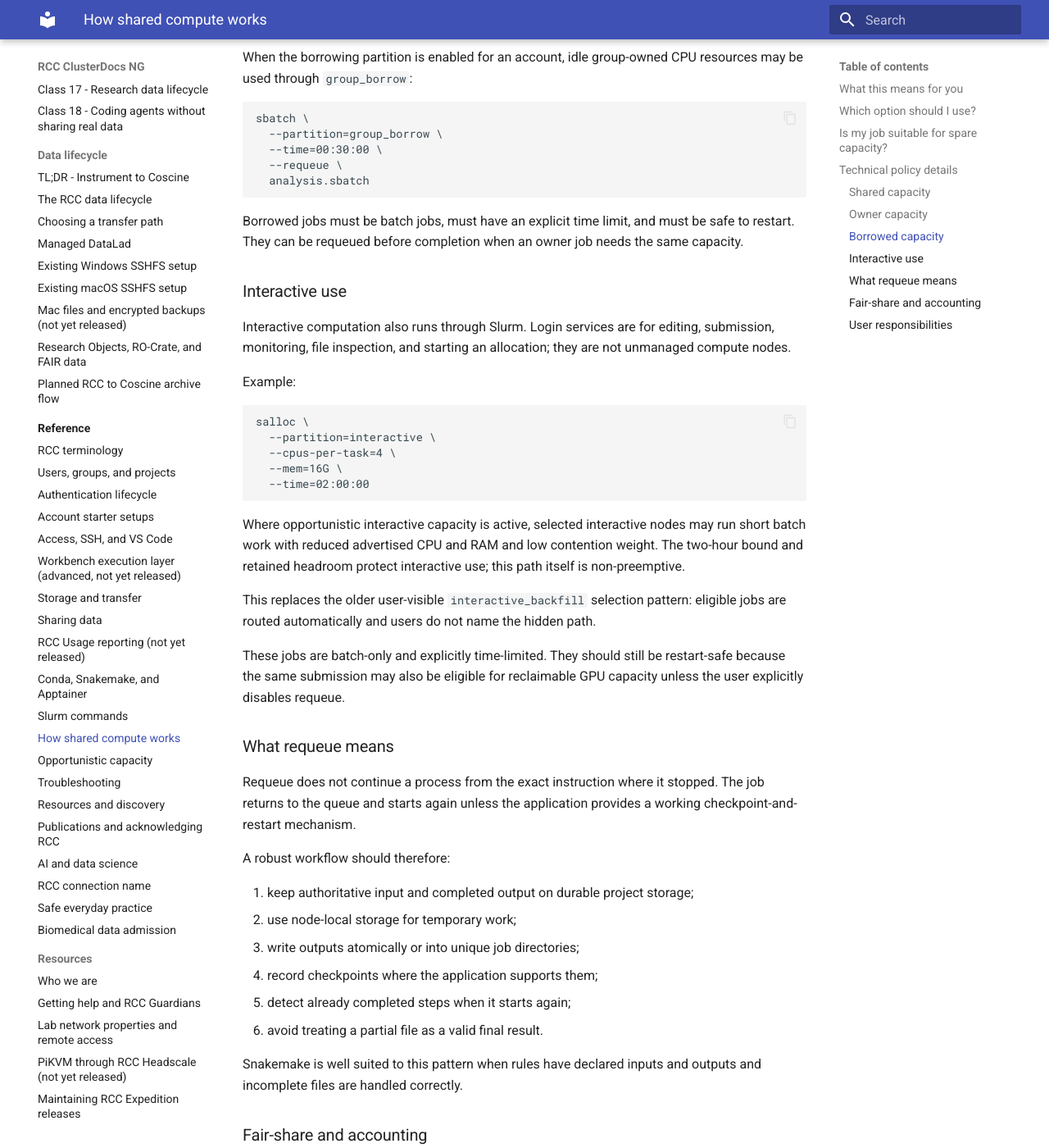
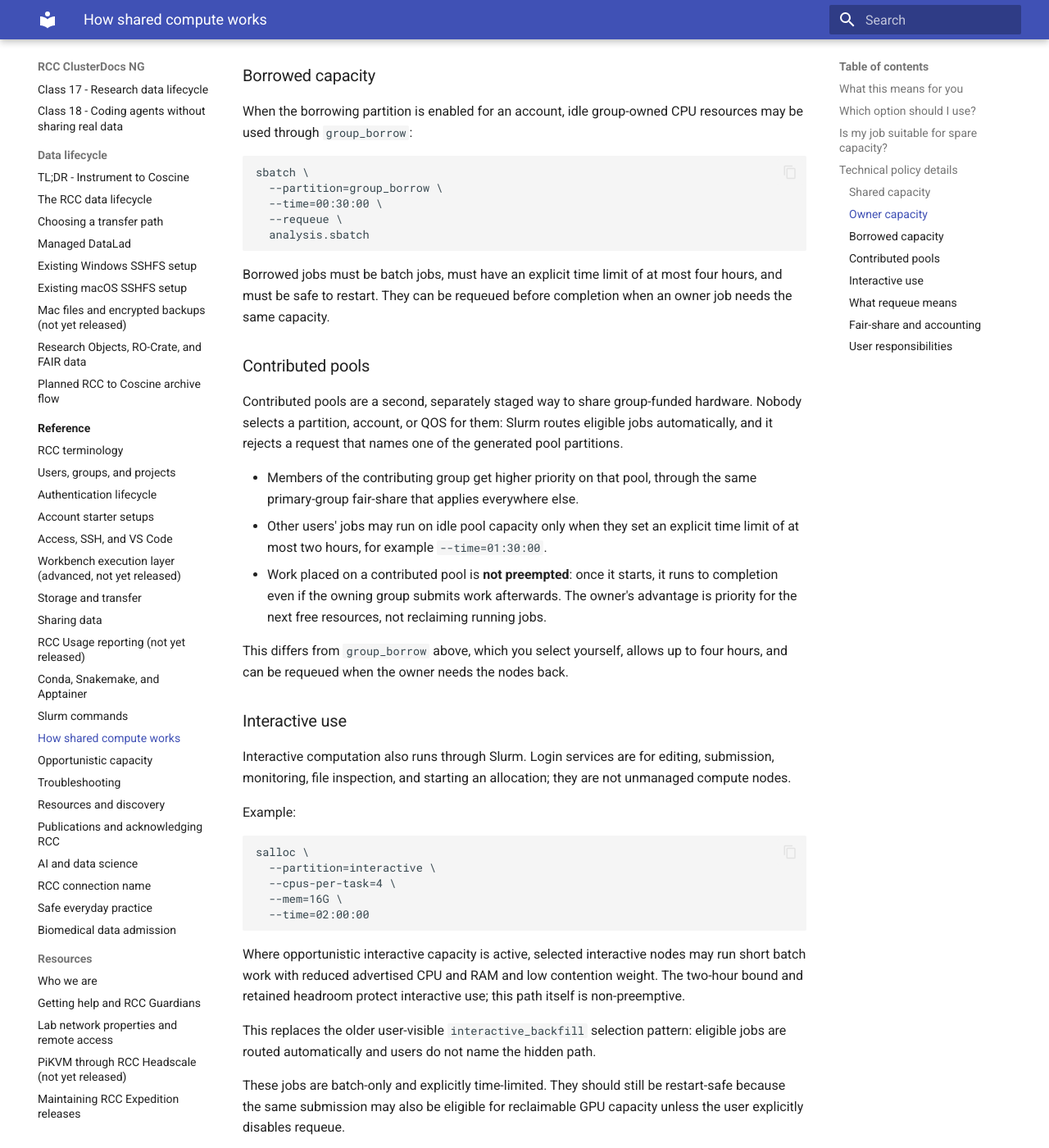
Before and after one commit to IKIM-Essen/ClusterDocs, an MkDocs documentation site: the page built from docs/reference/how-shared-compute-works.md, in a window 1280 px wide and 1400 px high, scrolled down 2833 px. Shown: the whole window at 82% size. Built offline with MkDocs 1.6.1 and Material for MkDocs 9.7.7, drawn with Linux system fonts in a browser that asks for light colours; some of the changed text lies outside the part shown.

Commit message:
Explain contributed pools beside group_borrow on the shared-compute page (#94)
RCC stages two ways to share group-funded hardware. The page described only
the user-selected group_borrow partition (at most four hours, requeueable on
owner demand). Add a "Contributed pools" section for the separately staged,
automatically routed pools: owner-group priority through primary-group
fair-share, other users' jobs eligible only with an explicit limit of at most
two hours, and no preemption once started. Add the row to the decision
table, state group_borrow's four-hour limit explicitly, and pin the
distinction in the resource-policy test.


Claude-Session: https://claude.ai/code/session_01WNS28LJ4F9CYUoXB4F3BaF

Co-authored-by: Claude <noreply@anthropic.com>

````diff
--- a/docs/reference/how-shared-compute-works.md
+++ b/docs/reference/how-shared-compute-works.md
@@ -4,9 +4,9 @@ Most users do not need to choose a special resource-sharing option. Submit work
 to the normal CPU, GPU, short, or interactive partition described in the
 [Slurm reference](slurm.md), and Slurm will find suitable capacity.
 
-> **Status:** owner partitions, `group_borrow`, and opportunistic placement are
-> staged and **not yet enabled** on RCC. Today all users submit to the normal
-> shared partitions.
+> **Status:** owner partitions, `group_borrow`, contributed pools, and
+> opportunistic placement are staged and **not yet enabled** on RCC. Today all
+> users submit to the normal shared partitions.
 
 Some compute resources were contributed by individual research groups. RCC
 protects those groups' access while allowing other researchers to use spare
@@ -43,6 +43,7 @@ that interruption.
 | Normal CPU or GPU analysis | Shared CPU or GPU partition | Normal queue priority and fair-share |
 | Work for a group that contributed hardware | Owner path supplied for the account (not yet enabled) | Priority on that group's contributed capacity |
 | Short, restartable batch work | `group_borrow` (not yet enabled) | The job may be requeued |
+| Any job with an explicit limit of two hours or less | Nothing extra; Slurm may place it on an idle contributed pool (not yet enabled) | Runs to completion; not preempted |
 | Shell, notebook, or debugging session | `interactive` | Stay present and release it when finished |
 
 If you are unsure, use the normal shared partition. Choose borrowed capacity
@@ -124,9 +125,28 @@ sbatch \
   analysis.sbatch
 ```
 
-Borrowed jobs must be batch jobs, must have an explicit time limit, and must be
-safe to restart. They can be requeued before completion when an owner job needs
+Borrowed jobs must be batch jobs, must have an explicit time limit of at most
+four hours, and must be safe to restart. They can be requeued before completion when an owner job needs
 the same capacity.
+
+### Contributed pools
+
+Contributed pools are a second, separately staged way to share group-funded
+hardware. Nobody selects a partition, account, or QOS for them: Slurm routes
+eligible jobs automatically, and it rejects a request that names one of the
+generated pool partitions.
+
+- Members of the contributing group get higher priority on that pool, through
+  the same primary-group fair-share that applies everywhere else.
+- Other users' jobs may run on idle pool capacity only when they set an
+  explicit time limit of at most two hours, for example `--time=01:30:00`.
+- Work placed on a contributed pool is **not preempted**: once it starts, it
+  runs to completion even if the owning group submits work afterwards. The
+  owner's advantage is priority for the next free resources, not reclaiming
+  running jobs.
+
+This differs from `group_borrow` above, which you select yourself, allows up to
+four hours, and can be requeued when the owner needs the nodes back.
 
 ### Interactive use
 
````
Also changed, not shown: 1 other file.
